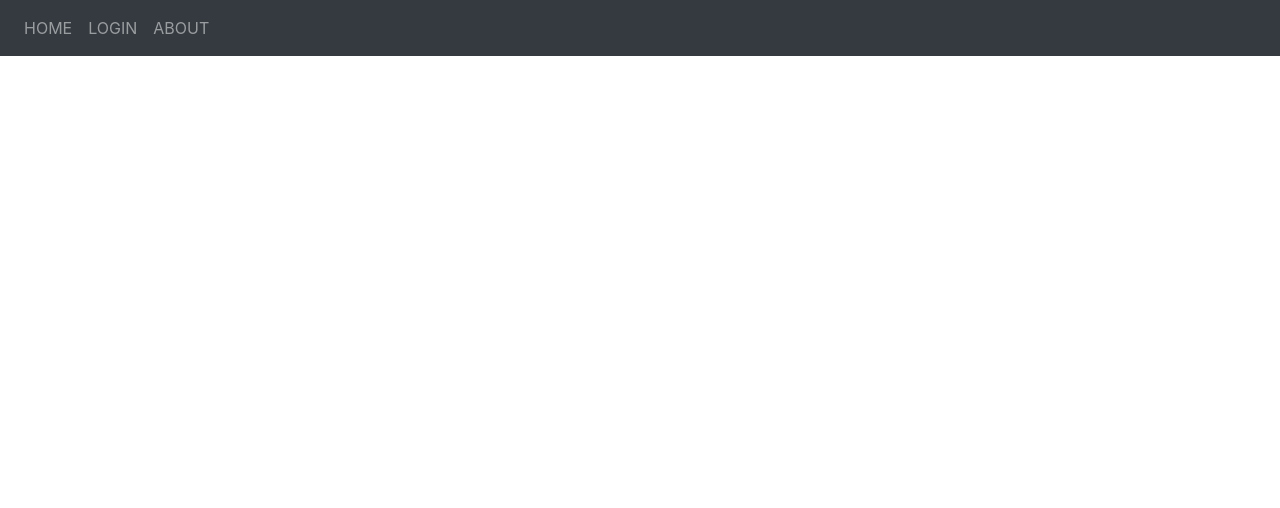
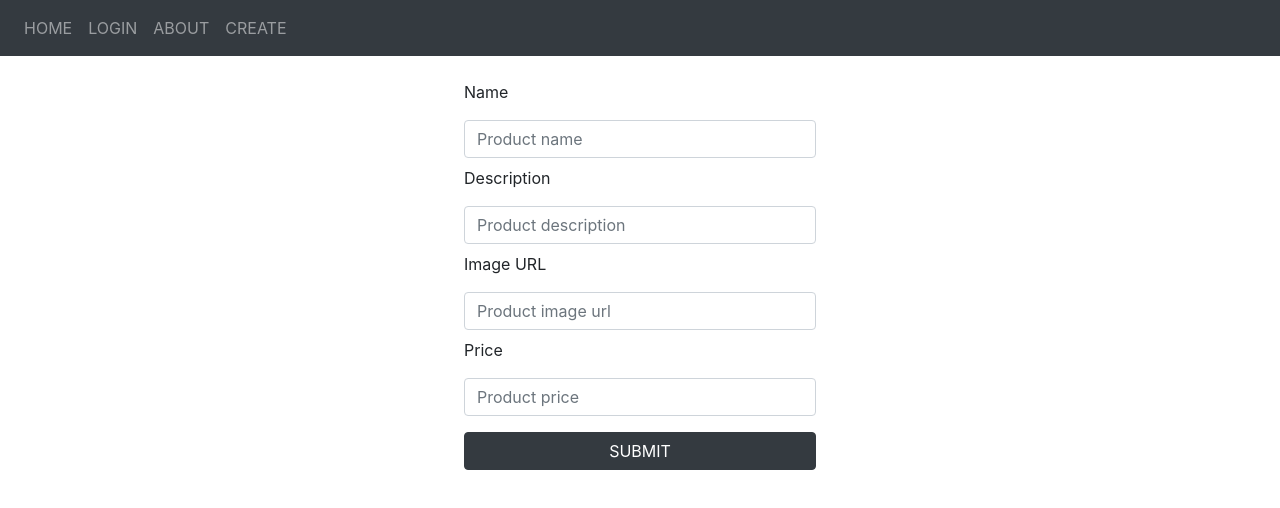
Before and after one commit to martinalbrnz/itc-challenge-front, a React (Create React App) app: page /product in a window 1280 px wide. Before the commit this address had no page. Shown: the top 508 px of the page. Built offline with nearby package versions, Linux system fonts and the light colour scheme.

Commit message:
Add create a new product with react hook form

```diff
--- a/package.json
+++ b/package.json
@@ -3,12 +3,15 @@
   "version": "0.1.0",
   "private": true,
   "dependencies": {
+    "@hookform/resolvers": "^2.9.7",
     "@reduxjs/toolkit": "^1.8.3",
     "@testing-library/jest-dom": "^5.16.5",
     "@testing-library/react": "^13.3.0",
     "@testing-library/user-event": "^13.5.0",
+    "joi": "^17.6.0",
     "react": "^18.2.0",
     "react-dom": "^18.2.0",
+    "react-hook-form": "^7.34.0",
     "react-redux": "^8.0.2",
     "react-router-dom": "^6.3.0",
     "react-scripts": "5.0.1",
--- a/src/Components/Layout/Header/index.jsx
+++ b/src/Components/Layout/Header/index.jsx
@@ -19,6 +19,11 @@ const Header = () => {
             ABOUT
           </Link>
         </li>
+        <li className="nav-item">
+          <Link to="product" className="nav-link">
+            CREATE
+          </Link>
+        </li>
       </ul>
     </nav>
   );
--- a/src/Components/Layout/index.jsx
+++ b/src/Components/Layout/index.jsx
@@ -3,6 +3,7 @@ import Header from "./Header";
 import Home from "../Home";
 import Login from "../Login";
 import About from "../About";
+import ProductForm from "../ProductForm"
 
 const Layout = () => {
   return (
@@ -11,6 +12,7 @@ const Layout = () => {
       <Routes>
         <Route path="/" element={<Home />} />
         <Route path="login" element={<Login />} />
+        <Route path="product" element={<ProductForm />} />
         <Route path="about" element={<About />} />
       </Routes>
     </BrowserRouter>
--- /dev/null
+++ b/src/Components/ProductForm/index.jsx
@@ -0,0 +1,91 @@
+import style from "./productForm.module.css";
+import { useForm } from "react-hook-form";
+import { joiResolver } from "@hookform/resolvers/joi";
+import { useDispatch } from "react-redux";
+import { createProduct } from "../../redux/products/thunks";
+import Joi from "joi";
+
+const ProductForm = () => {
+  const dispatch = useDispatch();
+  const schema = Joi.object({
+    name: Joi.string()
+      .required()
+      .trim()
+      .messages({ "string.empty": "Name is a required field" }),
+    description: Joi.string().messages({
+      "string.empty": "Description is a required field",
+    }),
+    image_url: Joi.string().uri().messages({
+      "string.empty": "Image URL is a required field",
+      "string.uri": "Image URL must be a valid URL",
+    }),
+    price: Joi.number().min(0).precision(2).required(),
+  });
+  const {
+    register,
+    handleSubmit,
+    reset,
+    formState: { errors },
+  } = useForm({ mode: "onBlur", resolver: joiResolver(schema) });
+  const submitNewProduct = (data, e) => {
+    e.preventDefault();
+    console.log(data);
+    dispatch(createProduct(data));
+    reset();
+  };
+  return (
+    <div className={style.productFormView}>
+      <div className={style.formContainer}>
+        <form
+          className="d-flex p-4 flex-column"
+        >
+          <label htmlFor="name">Name</label>
+          <input
+            {...register("name", { required: true })}
+            name="name"
+            className="form-control my-2"
+            type="text"
+            placeholder="Product name"
+          />
+          <div>{errors.name?.type && <p>{errors.name.message}</p>}</div>
+          <label htmlFor="description">Description</label>
+          <input
+            {...register("description", { required: true })}
+            name="description"
+            className="form-control my-2"
+            type="text"
+            placeholder="Product description"
+          />
+          <div>
+            {errors.description?.type && <p>{errors.description.message}</p>}
+          </div>
+          <label htmlFor="image_url">Image URL</label>
+          <input
+            {...register("image_url", { required: true })}
+            name="image_url"
+            className="form-control my-2"
+            type="text"
+            placeholder="Product image url"
+          />
+          <div>
+            {errors.image_url?.type && <p>{errors.image_url.message}</p>}
+          </div>
+          <label htmlFor="price">Price</label>
+          <input
+            {...register("price", { required: true })}
+            name="price"
+            className="form-control my-2"
+            type="number"
+            placeholder="Product price"
+          />
+          <div>{errors.price?.type && <p>{errors.price.message}</p>}</div>
+          <button className="btn btn-dark my-2" onClick={handleSubmit(submitNewProduct)}>
+            SUBMIT
+          </button>
+        </form>
+      </div>
+    </div>
+  );
+};
+
+export default ProductForm;
--- /dev/null
+++ b/src/Components/ProductForm/productForm.module.css
@@ -0,0 +1,11 @@
+.productFormView {
+  display: flex;
+  align-items: center;
+  justify-content: center;
+}
+
+.formContainer {
+  min-width: 300px;
+  max-width: 400px;
+  width: 80%;
+}
--- a/src/redux/products/thunks.js
+++ b/src/redux/products/thunks.js
@@ -14,9 +14,13 @@ export const getProducts = () => (dispatch) => {
     });
 };
 
-export const createProduct = () => (dispatch) => {
+export const createProduct = (data) => (dispatch) => {
   dispatch(action.createProductPending());
-  fetch(`${process.env.REACT_APP_SERVER_URL}/products`, { method: "POST" })
+  fetch(`${process.env.REACT_APP_SERVER_URL}/products`, {
+    method: "POST",
+    headers: { "Content-Type": "application/json" },
+    body: JSON.stringify(data),
+  })
     .then((response) => response.json())
     .then((json) => {
       if (!json.error) {
```
Also changed, not shown: 1 other file (tests, documents, lock files or other folders).
